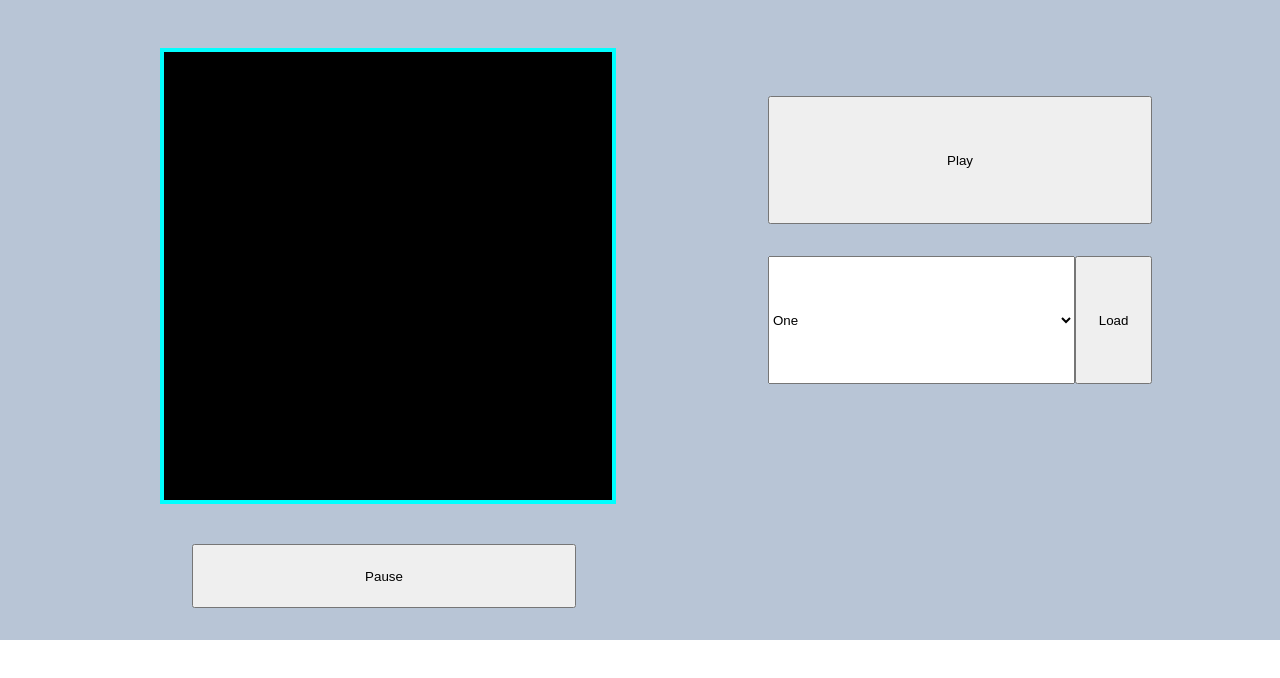
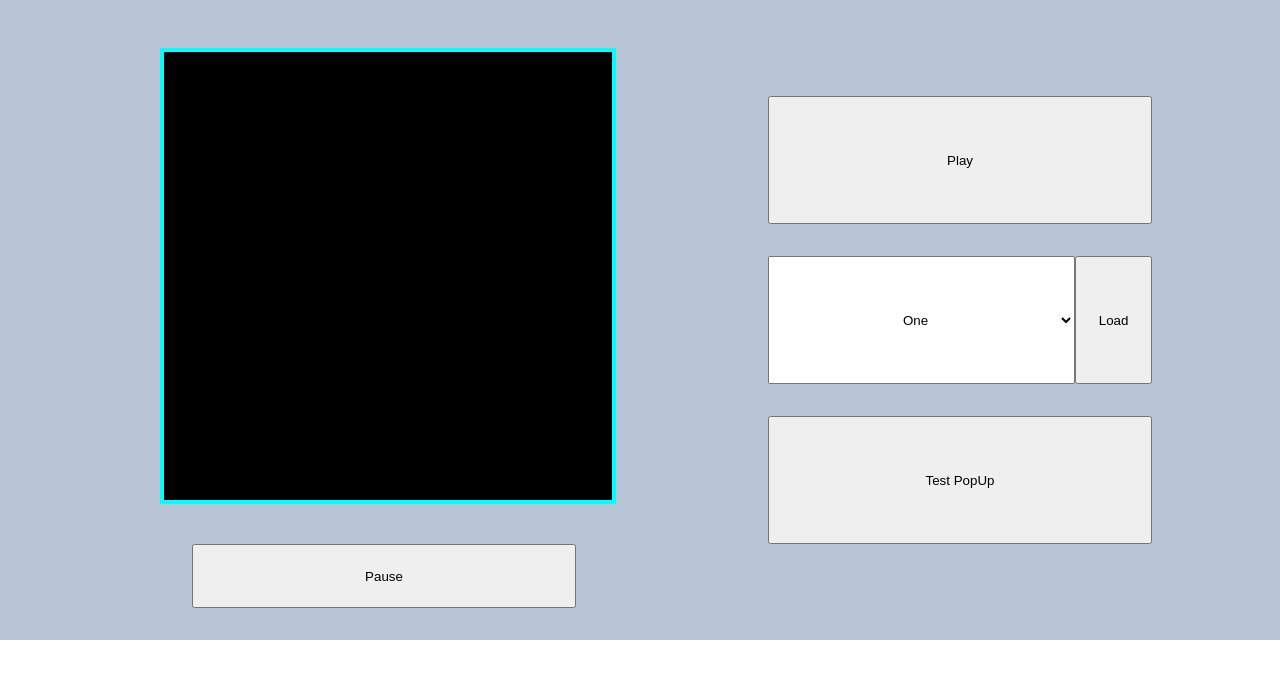
Before and after one commit to eelyort/shrewdSnek2, a plain HTML site: page src/index.html in a window 1280 px wide. Drawn offline with Linux system fonts and the light colour scheme.

Commit message:
Added pop up functionality

```diff
--- a/src/buttonsAndSuch.js
+++ b/src/buttonsAndSuch.js
@@ -107,64 +107,6 @@ class ButtonPrimative{
 
 // button which is made using HTML
 class ButtonHTML{
-    // TODO: commented out so that can redo with only percentage coords
-    // // creates a button, from initialization to HTML creation
-    // constructor(xTopLeft, yTopLeft, widthButton, heightButton, isPercentage, buttonText, parentElement, documentButton, buttonFunc){
-    //     // alert("Beginning of ButtonHTML constructor");
-    //     // initialize variables
-    //     // given percentage coords (0-1)
-    //     if(isPercentage) {
-    //         this.xTopLeft = Math.floor(xTopLeft * parentElement.offsetWidth);
-    //         this.yTopLeft = Math.floor(yTopLeft * parentElement.offsetHeight);
-    //         this.widthButton = Math.floor(widthButton * parentElement.offsetWidth);
-    //         this.heightButton = Math.floor(heightButton * parentElement.offsetHeight);
-    //     }
-    //     // given absolute coords
-    //     else{
-    //         this.xTopLeft = xTopLeft;
-    //         this.yTopLeft = yTopLeft;
-    //         this.widthButton = widthButton;
-    //         this.heightButton = heightButton;
-    //     }
-    //     this.buttonText = buttonText;
-    //     this.myButtonFunc = buttonFunc;
-    //
-    //     // alert("Checkpoint 1 for buttonHTML");
-    //
-    //     // create HTML button
-    //     this.myButton = documentButton.createElement("button");
-    //     this.myButton.innerHTML = this.buttonText;
-    //
-    //     // alert("Checkpoint 2 for buttonHTML");
-    //
-    //     // append to document
-    //     parentElement.appendChild(this.myButton);
-    //
-    //     // alert("Checkpoint 3 for buttonHTML");
-    //
-    //     // set properties
-    //     // function
-    //     this.myButton.addEventListener("click", this.myButtonFunc);
-    //
-    //     // alert("Checkpoint 4 for buttonHTML");
-    //
-    //     // position
-    //     this.myButton.style.left = (this.xTopLeft).toString(10) + "px";
-    //     this.myButton.style.top = (this.yTopLeft).toString(10) + "px";
-    //     this.myButton.style.width = (this.widthButton).toString(10) + "px";
-    //     this.myButton.style.height = (this.heightButton).toString(10) + "px";
-    //
-    //     // alert("Checkpoint 5 for buttonHTML");
-    //
-    //     // so its "above" the canvas
-    //     this.myButton.style.position = "absolute";
-    //     this.myButton.style.zIndex = "2";
-    //
-    //     // TODO: padding? No. do it in css file
-    //
-    //     // alert("End of ButtonHTML constructor");
-    // }
-
     // creates a button, from initialization to HTML creation
     constructor(xTopLeft, yTopLeft, widthButton, heightButton, buttonText, parentElement, documentButton, buttonFunc){
         // initialize variables
@@ -174,6 +116,7 @@ class ButtonHTML{
         this.yTopLeft = yTopLeft;
         this.widthButton = widthButton;
         this.heightButton = heightButton;
+        this.myParent = parentElement;
 
         // HTML stuff
         // create HTML button
@@ -182,7 +125,7 @@ class ButtonHTML{
         this.myButton.classList.add("gameButton");
 
         // append to document
-        parentElement.appendChild(this.myButton);
+        this.myParent.appendChild(this.myButton);
 
         // set properties
         // function
@@ -190,7 +133,7 @@ class ButtonHTML{
 
         // so its "above" the canvas
         this.myButton.style.position = "absolute";
-        this.myButton.style.zIndex = "5";
+        this.myButton.style.zIndex = (parseInt(this.myParent.style.zIndex) + 1).toString(10);
 
         // position
         // given percentage coords (0-1)
@@ -304,3 +247,79 @@ class SelectButton{
         this.myButtonFunc(parseInt(this.mySelect.value));
     }
 }
+
+// class which creates a pop up which is constantly loaded and hidden from view
+// assuming coords in percentage (0-1) and the popUp fills the screen and is centered
+class PopUp{
+    constructor(left, top, gamePanel, documentPopUp){
+        this.myLeft = left;
+        this.myTop = top;
+        this.myWidth = 1 - (2 * this.myLeft);
+        this.myHeight = 1 - (2 * this.myTop);
+
+        this.myGamePanel = gamePanel;
+        this.myDocument = documentPopUp;
+        this.isShowing = true;
+
+        // create the card on which the popup sits
+        this.myCard = this.myDocument.createElement("div");
+        this.myCard.classList.add("popUp-card");
+        this.myGamePanel.appendChild(this.myCard);
+
+        // position
+        this.myCard.style.position = "absolute";
+        this.myCard.style.left = (this.myLeft * 100.0).toString(10) + "%";
+        this.myCard.style.top = (this.myTop * 100.0).toString(10) + "%";
+        this.myCard.style.width = (this.myWidth * 100.0).toString(10) + "%";
+        this.myCard.style.height = (this.myHeight * 100.0).toString(10) + "%";
+        this.myCard.style.zIndex = "6";
+
+        // buttons, eventListeners MUST be removed on hide
+        this.myButtons = [
+            new ButtonHTML(.3, .875, .4, .075, "done", this.myCard, this.myDocument, (function () {
+                this.intermediateFunction(this.hidePopUp.bind(this));
+            }).bind(this))
+        ];
+
+        // hidden by default
+        this.hidePopUp();
+    }
+    showPopUp(){
+        this.myCard.style.display = "initial";
+        this.isShowing = true;
+    }
+    hidePopUp(){
+        this.myCard.style.display = "none";
+        this.isShowing = false;
+        // alert("Hide pop up")
+    }
+    // function which ALL event listeners should call
+    // makes nothing happen if the display is hidden
+    intermediateFunction(func){
+        // alert("intermediateFunction():" + func);
+        if(this.isShowing){
+            func();
+        }
+        else{
+            // do nothing
+            // alert("doing nothing");
+        }
+    }
+}
+
+// popup to select which snake to run
+class SelectSnakePopUp extends PopUp{
+    constructor(left, top, optionsArr, percentTop, gamePanel, documentPopUp){
+        super(left, top, gamePanel, documentPopUp);
+
+        // option of the snakes to choose from
+        this.optionsArr = optionsArr;
+
+        // percentage of the card the top(search) bar takes up
+        this.percentTop = percentTop;
+    }
+    // updates the display TODO: call on upload file
+    update(){
+
+    }
+}
--- a/src/mainMenu.js
+++ b/src/mainMenu.js
@@ -5,13 +5,14 @@ class MainMenu extends InteractableLayer{
         // TODO: decide whether to set this here or in css
         this.myGamePanel.style.backgroundColor = mainMenuBackColor;
         this.runningInstance = null;
+        this.myPopUps = [
+            new PopUp(.05, .05, this.myGamePanel, this.myDocument)
+        ];
         this.myInteractables = [
-            // TODO
-            // new ButtonHTML(.45, .45, .1, .1, true, "Test", this.myDocument.getElementById(gamePanelID), this.myDocument, this.TEST_FUNC)
             new ButtonHTML(.6, .15, .3, .2, "Play", this.myGamePanel, this.myDocument, (this.playButton).bind(this)),
-            // new ButtonHTML(.6, .4, .3, .2, "Load", this.myGamePanel, this.myDocument, (this.loadButton).bind(this)),
             new ButtonHTMLToggle(.15, .85, .3, .1, ["Pause", "Play"], this.myGamePanel, this.myDocument, [(this.pauseButton).bind(this), (this.unpauseButton).bind(this)]),
-            new SelectButton(.6, .4, .3, .2, "Load", this.myGamePanel, this.myDocument, (this.loadButton).bind(this), .8, ["One", "Two"])
+            new SelectButton(.6, .4, .3, .2, "Load", this.myGamePanel, this.myDocument, (this.loadButton).bind(this), .8, ["One", "Two"]),
+            new ButtonHTML(.6, .65, .3, .2, "Test PopUp", this.myGamePanel, this.myDocument, (this.TEST_POPUP).bind(this))
         ];
 
         // setup sub canvas for drawing game
@@ -158,6 +159,10 @@ class MainMenu extends InteractableLayer{
     TEST_FUNC(){
         alert("Test");
     }
+    TEST_POPUP(){
+        this.myPopUps[0].showPopUp();
+        alert("TEST_POPUP");
+    }
 
     // formats the sub canvas's size and position
     formatSubCanvas(){
--- a/src/styleSheet.css
+++ b/src/styleSheet.css
@@ -32,6 +32,20 @@ body {
     margin: 0;
     padding: 0;
     height: 100%;
+}
+
+.selectContainer .select {
+    text-align: center;
+    text-align-last: center;
+    -ms-text-align-last: center;
+    -moz-text-align-last: center;
+    /*background-color: magenta;*/
+    /*margin: 0 auto;*/
+    /*display: block;*/
+}
+
+.popUp-card {
+    background-color: darkcyan;
 }
 
 /*!*Basically sets width and height to be the same so that it is a square which fits in a given range*!*/
```
